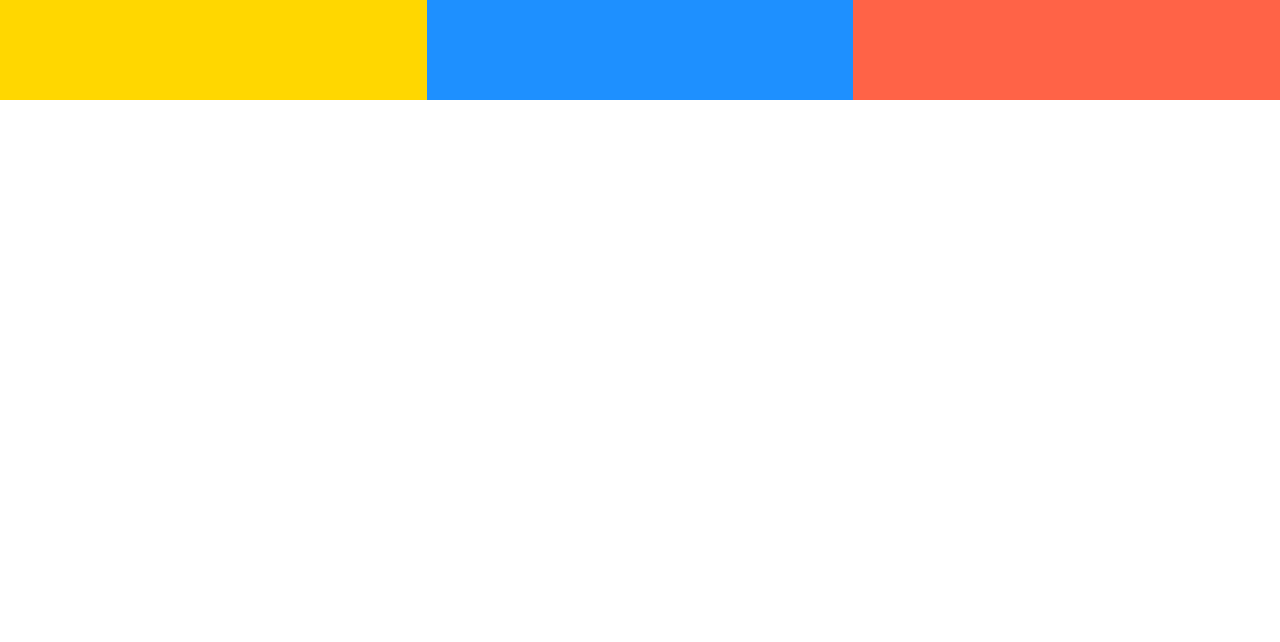
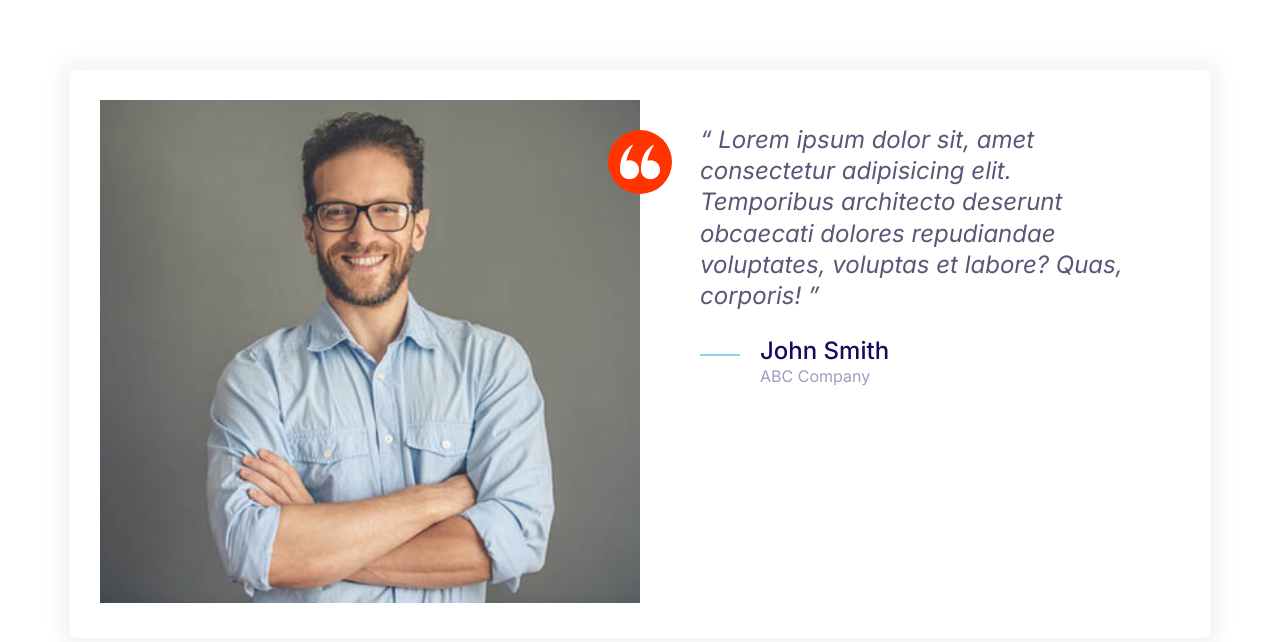
Before and after one commit to samirhaouchi1/moshify, a plain HTML site: page index.html in a window 1280 px wide. Drawn offline with Linux system fonts and the light colour scheme.

Commit message:
Define the style  for the testomonials.

```diff
--- a/css/styles.css
+++ b/css/styles.css
@@ -171,8 +171,17 @@ p {
 
 }
 
+.icon--small {
+    width: 30px;
+    height: 30px;
+}
+
 .icon--primary {
     fill: var(--color-primary);
+}
+
+.icon--white {
+    fill: #fff;
 }
 
 .icon-container {
@@ -184,6 +193,10 @@ p {
     justify-content: center;
     align-items: center;
 
+}
+
+.icon-container--accent {
+    background-color: var(--color-accent);
 }
 
 /* Buttons */
@@ -462,3 +475,35 @@ p {
         grid-template-columns: repeat(3, 1fr);
     }
 }
+
+/* Testimonial */
+
+.testimonial {
+    padding: 3rem;
+}
+
+.testimonial__image {
+    position: relative;
+}
+
+.testimonial__image > img {
+    width: 100%;
+
+}
+
+.testimonial__image > .icon-container{
+    position: absolute;
+    top: 3rem;
+    right: -32px;
+}
+
+@media screen and (min-width: 768px) {
+    .testimonial .quote, .testimonial .quote__author {
+        font-size: 2.4rem;
+    }
+
+    .testimonial .quote {
+        margin-left: 6rem;
+    }
+
+}
--- a/index.html
+++ b/index.html
@@ -13,11 +13,42 @@
     <link rel="stylesheet" href="css/normalize.css" />
     <link rel="stylesheet" href="css/styles.css" />
   </head>
-  <body>
-    <div class="grid grid--1x3">
-      <div style="height: 100px; background: gold;"></div>
-      <div style="height: 100px; background: dodgerblue; "></div>
-      <div style="height: 100px; background: tomato; "></div>
+  <body style="padding: 7rem;">
+    <div class="card testimonial">
+      <div class="grid grid--1x2">
+        <div class="testimonial__image">
+          <img
+            src="images/testimonial.jpg"
+            alt="A happy, smiling customer"
+          />
+          <span class="icon-container icon-container--accent">
+            <svg class="icon icon--white icon--samll">
+              <use xlink:href="images/sprite.svg#quotes"></use>
+            </svg>
+          </span>
+        </div>
+        <blockquote class="quote">
+          <p class="quote__text">
+            Lorem ipsum dolor sit, amet consectetur adipisicing elit. Temporibus
+            architecto deserunt obcaecati dolores repudiandae voluptates, voluptas
+            et labore? Quas, corporis!
+          </p>
+          <footer>
+            <div class="media">
+              <div class="media__image">
+                <svg class="icon icon--primary quote__line">
+                  <use xlink:href="images/sprite.svg#line"></use>
+                </svg>
+              </div>
+              <div class="media__body">
+                <h3 class="media__title quote__author">John Smith</h3>
+                <p class="quote__oraganization">ABC Company
+                </p>
+              </div>
+            </div>
+          </footer>
+        </blockquote>
+      </div>
     </div>
   </body>
 </html>
```
Also changed, not shown: components/testimonial.html (added, +36 -0 lines), images/testimonial.jpg (added).
